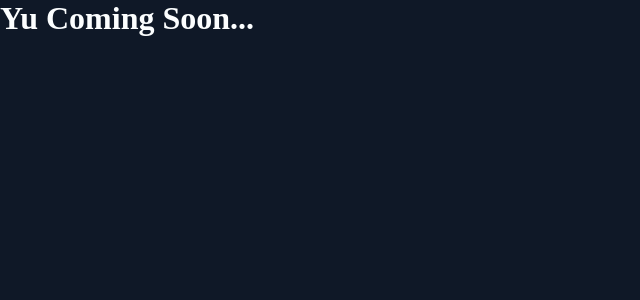
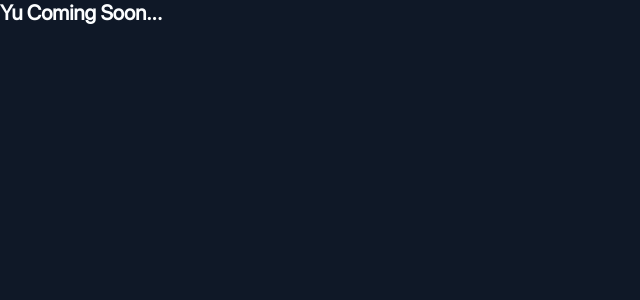
Before and after one commit to abrusu-collins/YouPods, a React (Create React App) app: page / in a window 1280 px wide. Shown: the top 300 px of the page, without its empty margins (0-640 px from the left). Built offline with nearby package versions, Linux system fonts and the light colour scheme; the HTML template or start-up script is replaced by a standard one.

Commit message:
Font added

```diff
--- a/src/sass/_config.scss
+++ b/src/sass/_config.scss
@@ -1,5 +1,15 @@
 $background:#0f1827;
 $primary_color:#fcfeff;
+
+@font-face {
+    font-family: sf-pro-display_regular;
+    src: url("../Fonts/sf-pro-display_regular.woff2");
+}
+
+@font-face {
+    font-family:sf-pro-display_semibold;
+    src: url("../Fonts/sf-pro-display_semibold.woff2");
+}
 
 *{
     margin: 0;
@@ -7,4 +17,6 @@ $primary_color:#fcfeff;
     box-sizing: border-box;
     background-color: $background;
     color:$primary_color;
+    font-size: 21px;
+    font-family:sf-pro-display_regular;
 }
--- a/src/styles/style.css
+++ b/src/styles/style.css
@@ -1,7 +1,17 @@
+@font-face {
+  font-family: sf-pro-display_regular;
+  src: url("../Fonts/sf-pro-display_regular.woff2");
+}
+@font-face {
+  font-family: sf-pro-display_semibold;
+  src: url("../Fonts/sf-pro-display_semibold.woff2");
+}
 * {
   margin: 0;
   padding: 0;
   box-sizing: border-box;
   background-color: #0f1827;
   color: #fcfeff;
+  font-size: 21px;
+  font-family: sf-pro-display_regular;
 }
```
